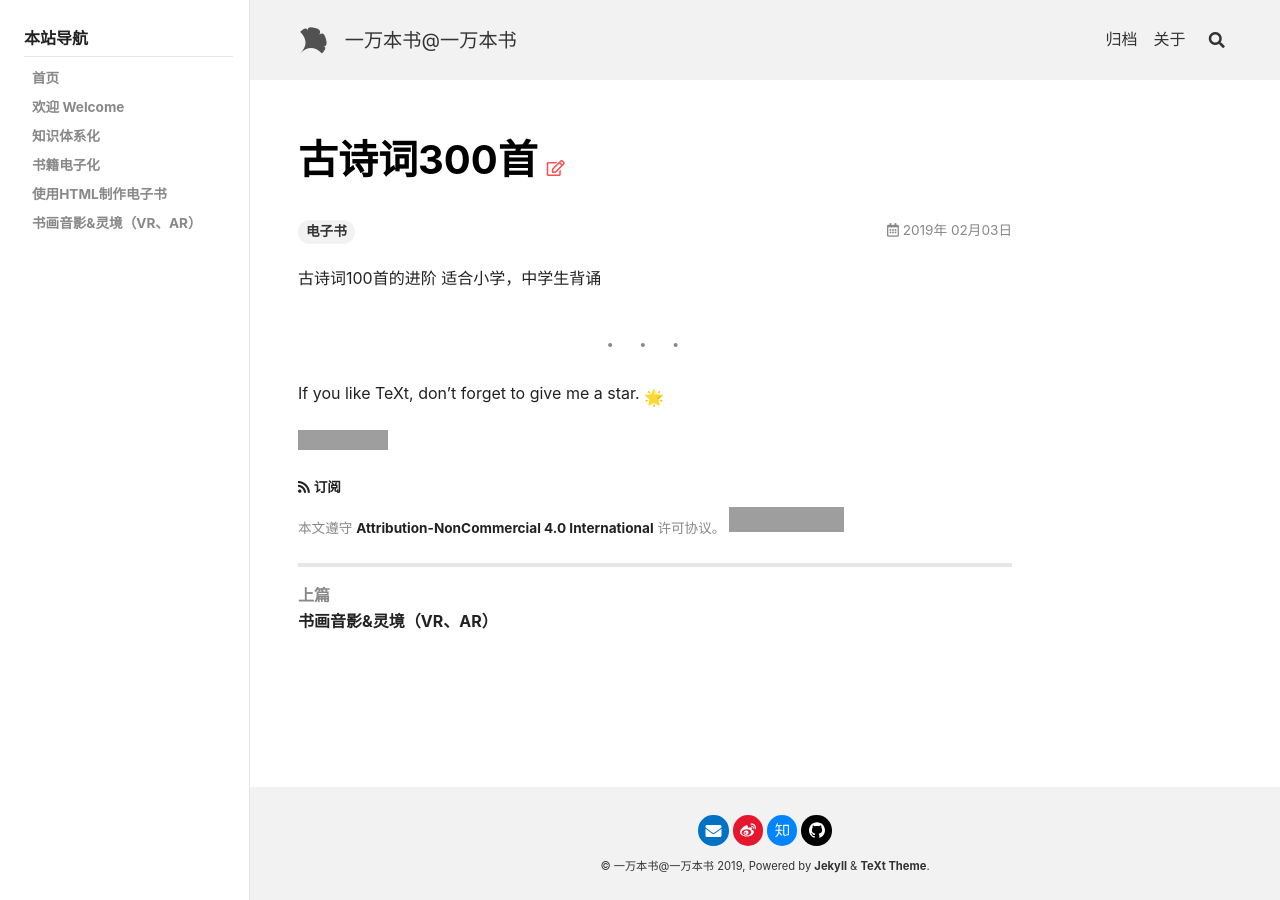
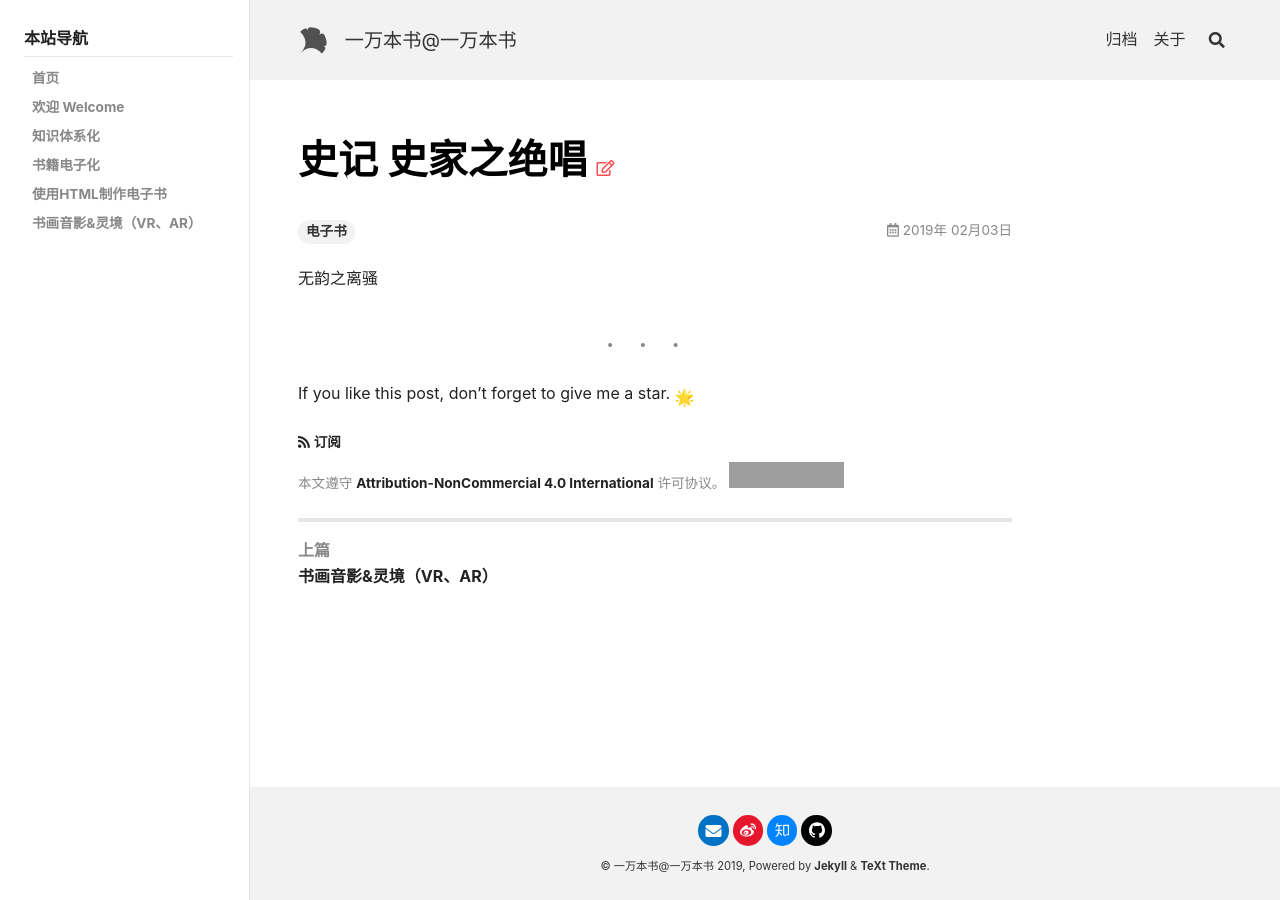
Before and after one commit to yiwanbenshu/yiwanbenshu.github.io, a Jekyll site: the page built from _posts/2019-02-03-史记.md, in a window 1280 px wide. Built offline with Jekyll 4.4.1, drawn with Linux system fonts in a browser that asks for light colours; nearby versions of some CDN libraries; emoji names are drawn with the system emoji font; grey boxes are pictures that could not be loaded.

Commit message:
Update 2019-02-03-史记.md

```diff
--- a/_posts/2019-02-03-史记.md
+++ b/_posts/2019-02-03-史记.md
@@ -1,18 +1,15 @@
 ---
-title: 古诗词300首
+title: 史记 史家之绝唱
 tags: 电子书
 sidebar:
   nav: docs-zh
 ---
 
-古诗词100首的进阶
-适合小学，中学生背诵
+无韵之离骚
 
 
 <!--more-->
 
 ---
 
-If you like TeXt, don't forget to give me a star. :star2:
-
-[![Star This Project](https://img.shields.io/github/stars/kitian616/jekyll-TeXt-theme.svg?label=Stars&style=social)](https://github.com/kitian616/jekyll-TeXt-theme/)
+If you like this post, don't forget to give me a star. :star2:
```
